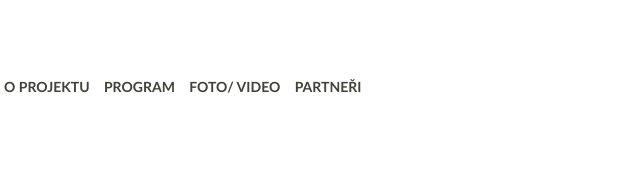
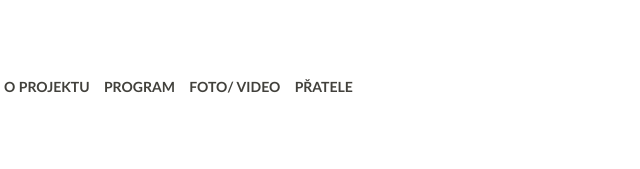
Before and after one commit to OndrejLuskac/ondrejluskac.github.io, a plain HTML site: page index.html in a window 1280 px wide. Shown: the top 169 px of the page, 591-1231 px from the left. Drawn offline with Linux system fonts and the light colour scheme.

Commit message:
2 comment

```diff
--- a/index.html
+++ b/index.html
@@ -43,7 +43,7 @@ body {
     <a href="program.html">PROGRAM</a>&nbsp;&nbsp;&nbsp;
     <a href="fotografie.html">FOTO/ VIDEO</a>&nbsp;&nbsp;&nbsp;
     <!--<a href="#">DOPORUČUJEME</a>&nbsp;&nbsp;&nbsp;-->
-    <a href="partneri.html">PARTNEŘI</a>
+    <a href="partneri.html">PŘATELE</a>
     </nav>
   </header>
 <article class="content_slide">
```
